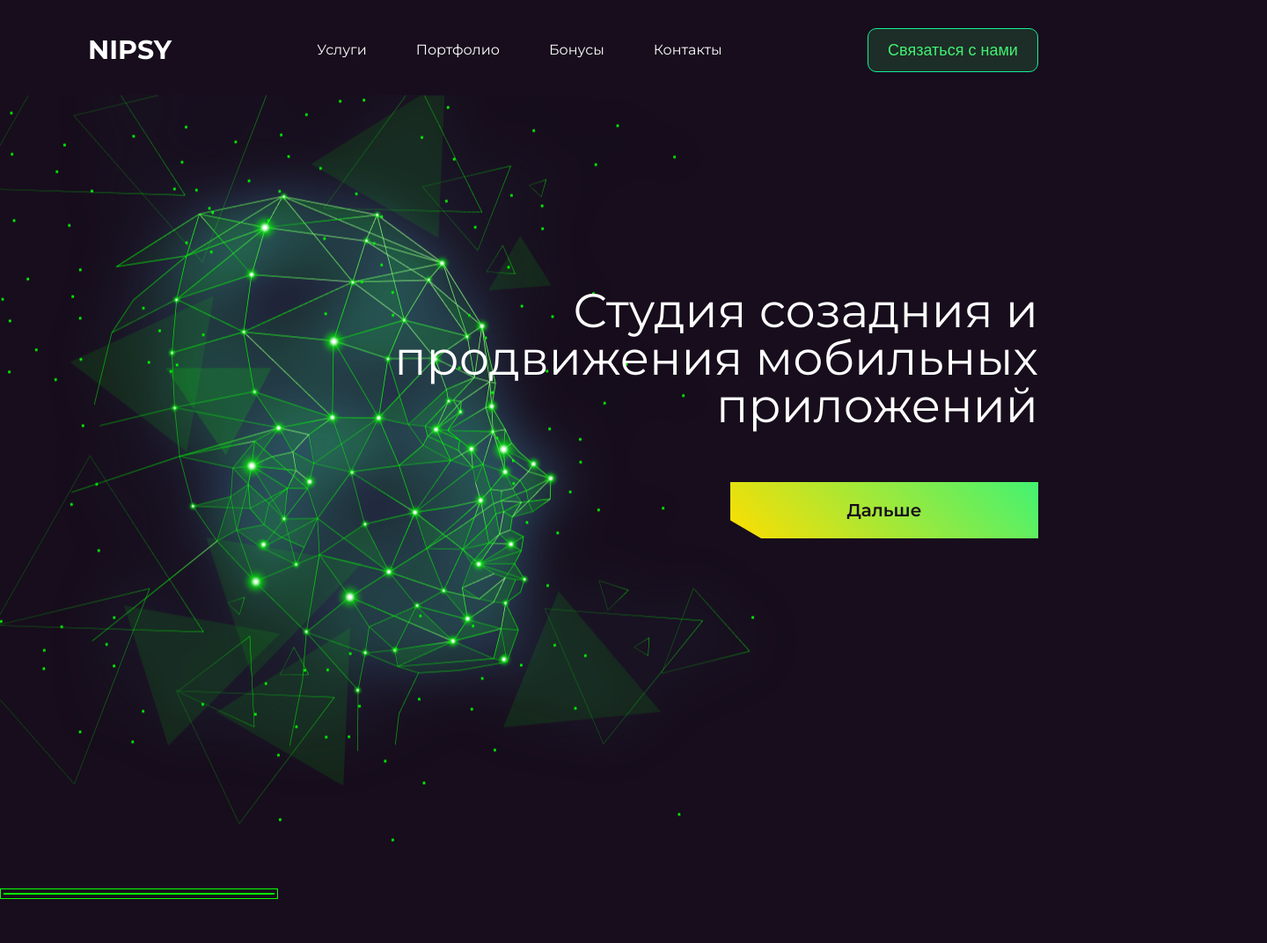
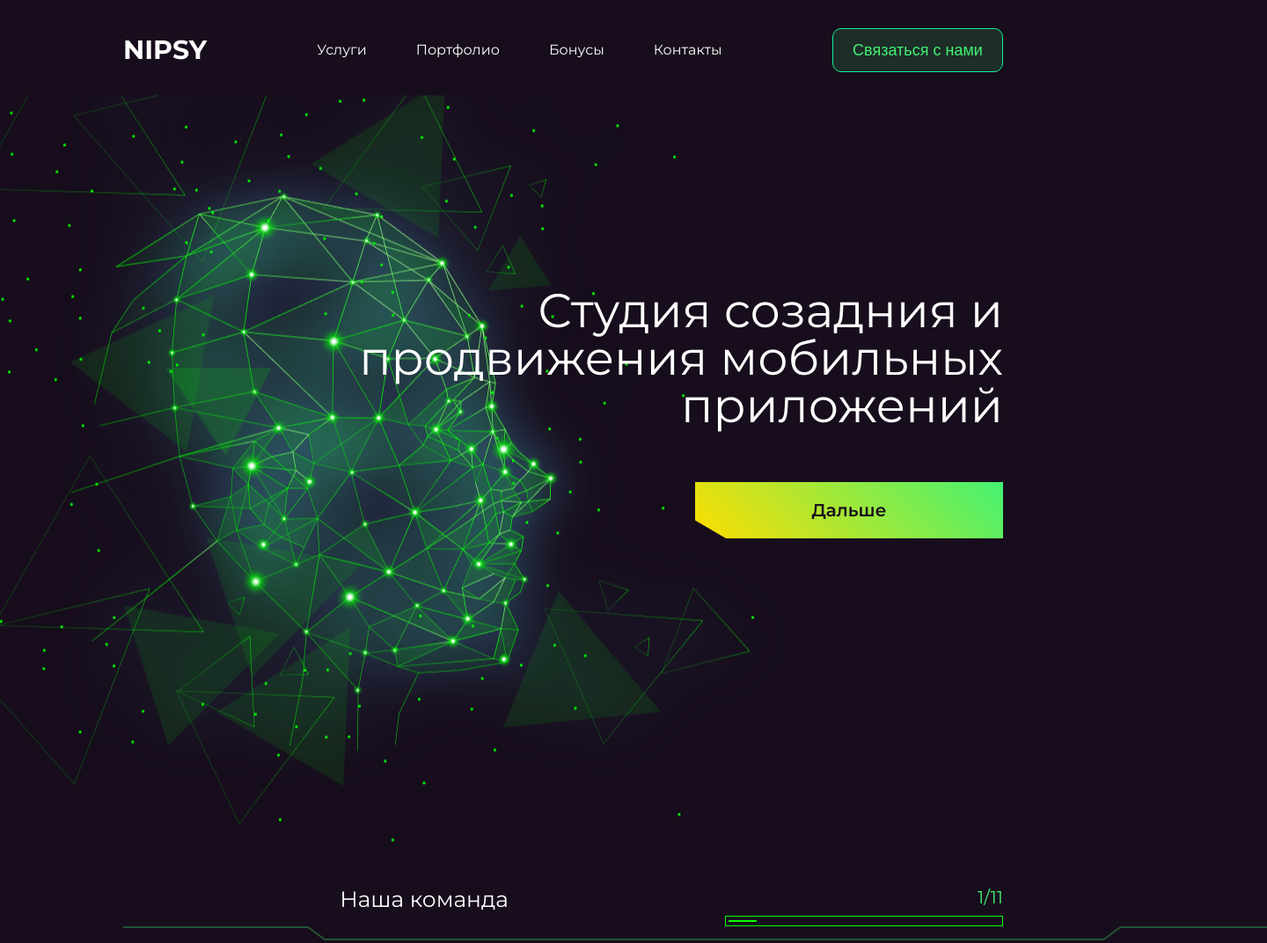
Before and after one commit to KraYFS/first-react-project, a React (Create React App) app: page / in a window 1280 px wide. Shown: the whole page at 88% size, 1440 px wide, since content can reach past the window. Before the commit the page ends 1022 px from the top, so only its background shows below. Built offline with nearby package versions, Linux system fonts and the light colour scheme.

Commit message:
small patches

```diff
--- a/src/App.js
+++ b/src/App.js
@@ -1,8 +1,8 @@
 import React from "react";
 import Header from "./Components/Header/Header";
 import MainPage from "./Components/Main-page/Main-page"
+import TitleBlock from "./Components/titleBlock/TitleBlock";
 // import game from './images/game.png'
-import PageProgress from "./Components/pageProgress/PageProgress";
 
 function App() {
   return (
@@ -12,7 +12,7 @@ function App() {
       {/* <div style={{width: '100%'}}>
         <img src={game} alt="sdfg" />
       </div> */}
-      <PageProgress />
+      <TitleBlock />
     </div>
   );
 }
--- a/src/Components/Header/Header.jsx
+++ b/src/Components/Header/Header.jsx
@@ -5,10 +5,12 @@ import classes from './Header.module.css'
 const Header = () => {
     return (
         <header className={classes.header}>
-            <div className={classes.header_inner}>
-                <span className={classes.header_logo}>nipsy</span>
-                <Navigation fontSize='16px' marginRight='56px'/>
-                <button className={classes.header_btn}>Связаться с нами</button>
+            <div className="container">
+                <div className={classes.header_inner}>
+                    <span className={classes.header_logo}>nipsy</span>
+                    <Navigation fontSize='16px' marginRight='56px' />
+                    <button className={classes.header_btn}>Связаться с нами</button>
+                </div>
             </div>
         </header>
     );
--- a/src/Components/Header/Header.module.css
+++ b/src/Components/Header/Header.module.css
@@ -8,7 +8,7 @@
     display: flex;
     justify-content: space-between;
     align-items: center;
-    padding: 32px 320px;
+    padding-top: 32px;
 }
 
 .header_logo {
@@ -33,9 +33,3 @@
 .header_btn:hover {
     background-color: #43f27241;
 }
-
-@media screen and (max-width: 1440px) {
-    .header_inner {
-        padding: 32px 100px;
-    }
-}
--- a/src/Components/Main-page/Main-page.jsx
+++ b/src/Components/Main-page/Main-page.jsx
@@ -6,9 +6,11 @@ import MainButton from '../UI/buttons/mainButton/MainButton';
 const MainPage = () => {
     return (
         <div className={classes.main_page}>
-            <div className={classes.main_page_title}>
-                Студия созадния и продвижения мобильных приложений
-                <MainButton width='350px' height='64px' text='Дальше' margin='60px 0px 0px 0px' fontSize='20px'/>
+            <div className="container">
+                <div className={classes.main_page_title}>
+                    Студия созадния и продвижения мобильных приложений
+                    <MainButton width='350px' height='64px' text='Дальше' margin='60px 0px 0px 0px' fontSize='20px' />
+                </div>
             </div>
         </div>
     );
--- a/src/Components/Main-page/Main-page.module.css
+++ b/src/Components/Main-page/Main-page.module.css
@@ -13,15 +13,11 @@
     display: flex;
     flex-direction: column;
     align-items: flex-end;
-    padding: 218px 320px 0px 0px;
+    padding: 218px 0px 0px 0px;
     float: right;
 }
 
 @media screen and (max-width: 1440px) {
-    .main_page_title {
-        padding: 218px 100px 0px 0px;
-    }
-
     .main_page {
     background: url('./main-page-background.png') center no-repeat;
     }
--- a/src/Components/pageProgress/PageProgress.jsx
+++ /dev/null
@@ -1,12 +0,0 @@
-import React from 'react';
-import classes from './pageProgress.module.css'
-
-const PageProgress = () => {
-    return (
-        <div className={classes.borderInput}>
-            <div className={classes.inputRange}></div>
-        </div>
-    );
-}
-
-export default PageProgress;
--- a/src/Components/titleBlock/TitleBlock.jsx
+++ b/src/Components/titleBlock/TitleBlock.jsx
@@ -1,10 +1,21 @@
 import React from 'react';
+import PageProgress from './pageProgress/PageProgress';
 import classes from './TittleBlock.module.css'
 
 const TitleBlock = () => {
     return (
         <div className={classes.titleBlock}>
-
+            <div className="container">
+                <div className={classes.titleBlock_inner}>
+                    <div className={classes.titleAndProgress}>
+                        <PageProgress progress="32px"/>
+                    </div>
+                        <div className={classes.title}>Наша команда</div>
+                    <svg width="1300" height="16" viewBox="0 0 1300 16" fill="none" xmlns="http://www.w3.org/2000/svg">
+                        <path opacity="0.3" d="M0 1H210.129L229.041 15H1114.39L1133.3 1H1300" stroke="#43F272" stroke-width="2" />
+                    </svg>
+                </div>
+            </div>
         </div>
     );
 }
--- a/src/Components/titleBlock/TittleBlock.module.css
+++ b/src/Components/titleBlock/TittleBlock.module.css
@@ -1,3 +1,9 @@
 .titleBlock {
-    background-color: aliceblue;
+
 }
+
+.title {
+    font-size: 25px;
+    color: #fff;
+    text-align: center;
+}
--- /dev/null
+++ b/src/Components/titleBlock/pageProgress/PageProgress.jsx
@@ -0,0 +1,15 @@
+import React from 'react';
+import classes from './pageProgress.module.css'
+
+const PageProgress = (props) => {
+    return (
+        <div className={classes.PageProgressBar}>
+            <div className={classes.input_title}>1/11</div>
+            <div className={classes.borderInput}>
+                <div style={{ width: props.progress }} className={classes.inputRange}></div>
+            </div>
+        </div>
+    );
+}
+
+export default PageProgress;
--- a/src/Components/pageProgress/pageProgress.module.css
+++ b/src/Components/titleBlock/pageProgress/pageProgress.module.css
@@ -1,4 +1,3 @@
-
 .borderInput {
     padding: 2px 0px 2px 3px;
     display: flex;
@@ -15,3 +14,15 @@
     transition: .2s;
     background-color: #09ff00;
 }
+
+.input_title {
+    text-align: end;
+    color: #43F272;
+    font-family: 'Montserrat', sans-serif;
+    font-size: 20px;
+    margin-bottom: 11px;
+}
+
+.PageProgressBar {
+    float: right;
+}
--- a/src/styles/main.css
+++ b/src/styles/main.css
@@ -32,6 +32,7 @@ footer, header, hgroup, menu, nav, section {
 }
 body {
 	line-height: 1;
+	font-family: "Montserrat", sans-serif;
     background-color: #170D1C;
 }
 ol, ul {
@@ -49,3 +50,15 @@ table {
 	border-collapse: collapse;
 	border-spacing: 0;
 }
+
+.container {
+	margin: 0 auto;
+	width: 100%;
+	max-width: 1300px;
+}
+
+@media screen and (max-width: 1440px) {
+    .container {
+        max-width: 1000px;
+    }
+}
```
